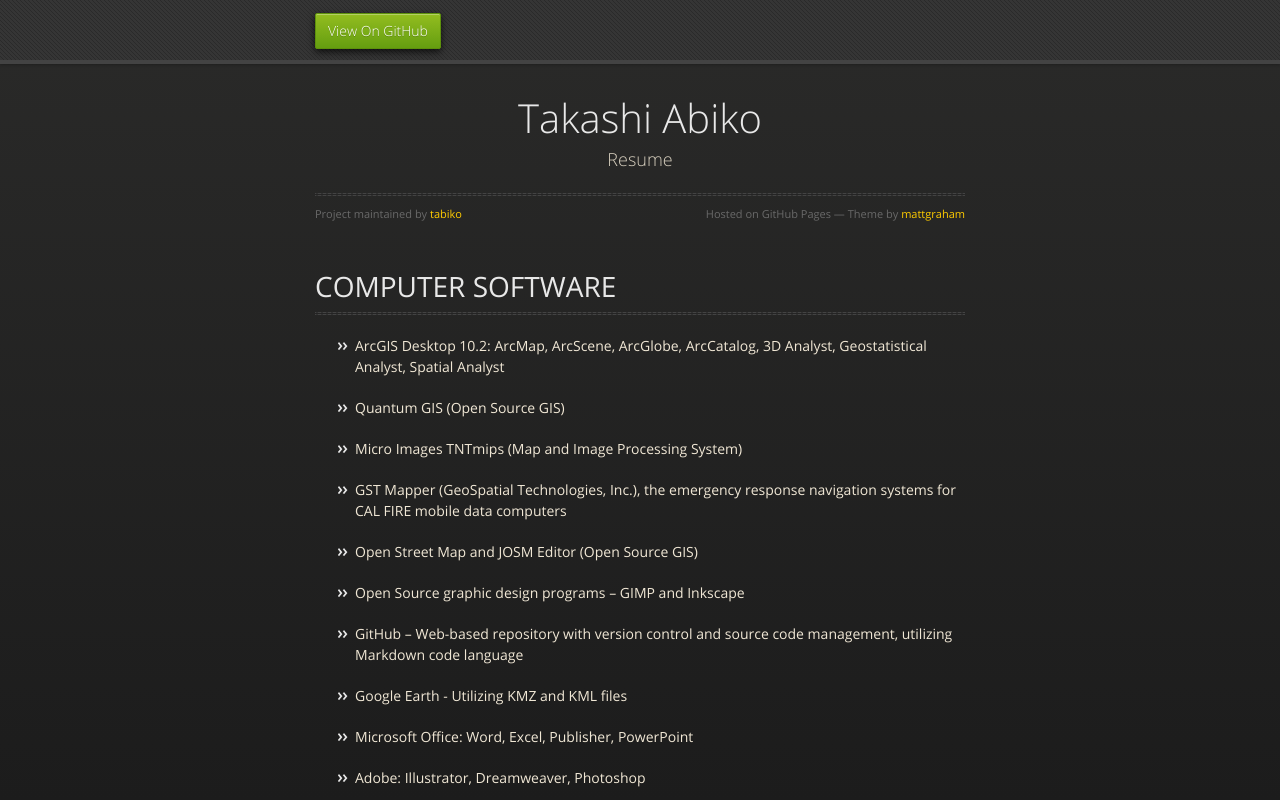
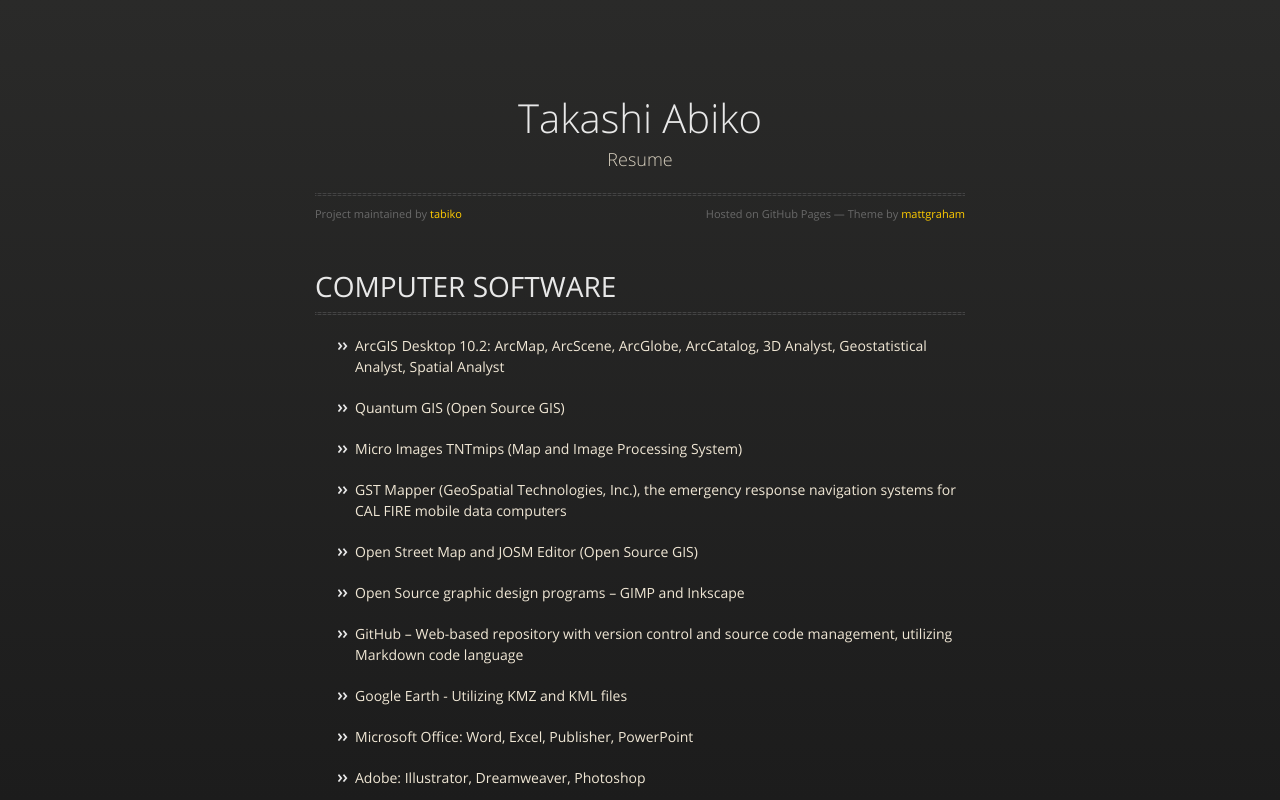
Before and after one commit to tabiko/Computer-Software, a plain HTML site: page index.html in a window 1280 px wide. Shown: the top 800 px of the page. Drawn offline with nearby package versions, Linux system fonts and the light colour scheme.

Commit message:
Update index.html

```diff
--- a/index.html
+++ b/index.html
@@ -17,13 +17,6 @@
     <meta name="viewport" content="width=device-width, initial-scale=1, user-scalable=no">
 
   </head>
-  <body>
-      <div id="header">
-        <nav>
-          <li class="fork"><a href="https://github.com/tabiko/Computer-Software">View On GitHub</a></li>
-        </nav>
-      </div><!-- end header -->
-
     <div class="wrapper">
 
       <section>
```
